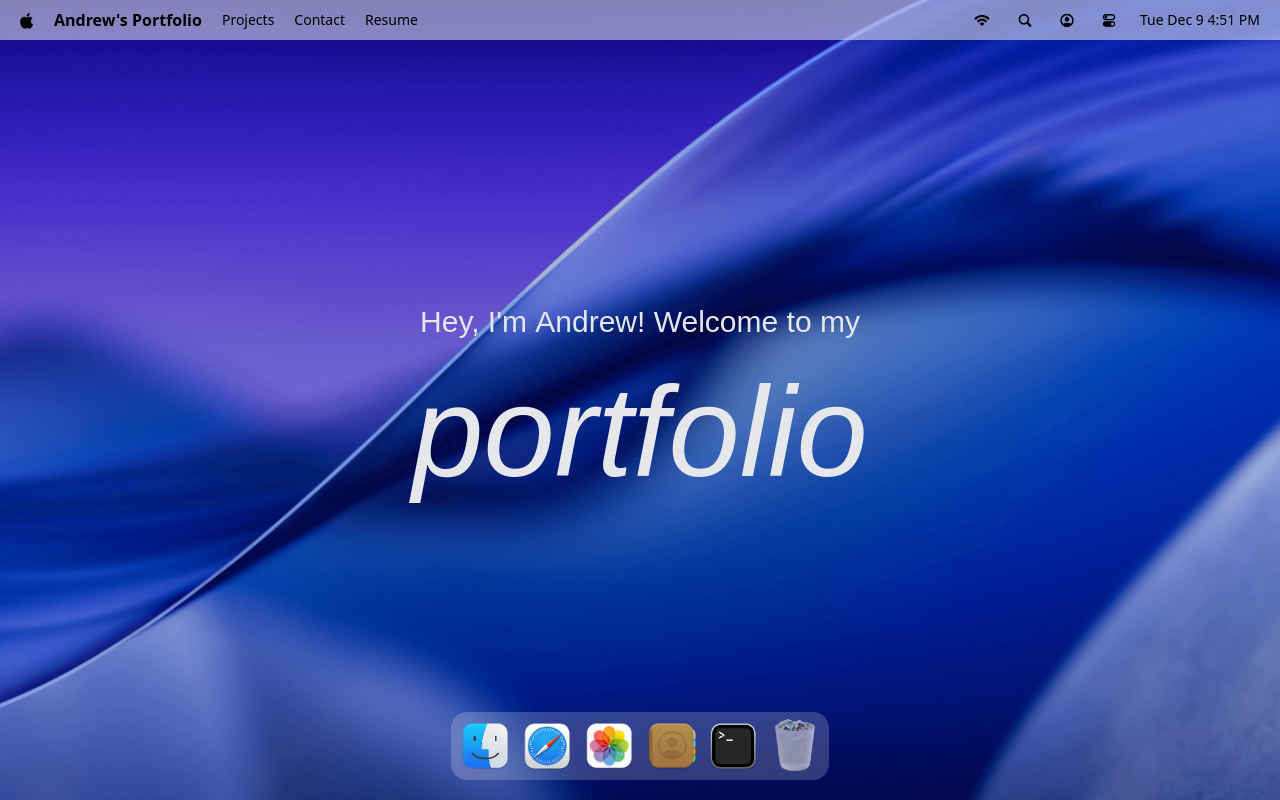
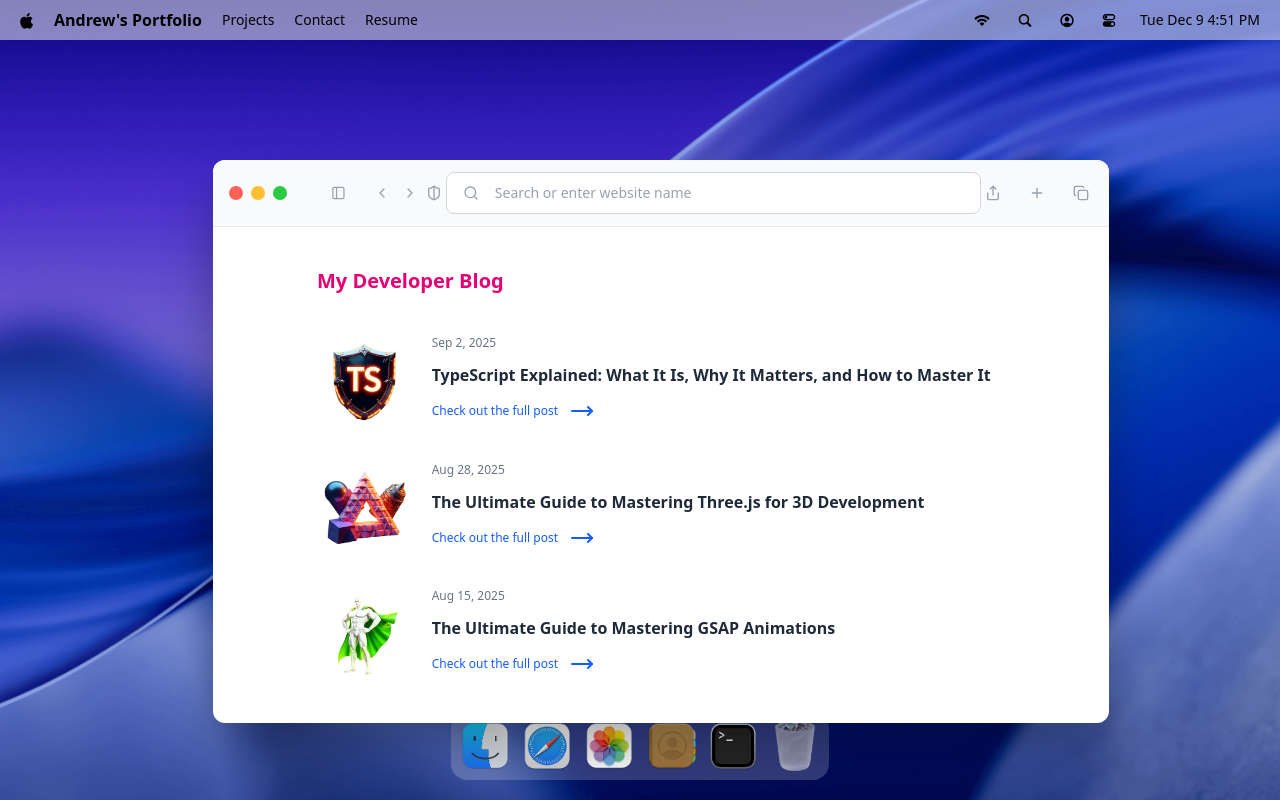
Before and after one commit to areddin409/macos_portfolio, a React (Vite) app: page / in a window 1280 px wide. Both pictures are taken after a click on the button 547 px from the left and 746 px from the top of the page. Built offline with nearby package versions, Linux system fonts and the light colour scheme; a web font is replaced by a local one.

Commit message:
feat: Add Safari component and integrate it into the App layout

```diff
--- a/src/App.jsx
+++ b/src/App.jsx
@@ -4,7 +4,7 @@
 import { useGSAP } from "@gsap/react";
 
 import { Dock, Navbar, Welcome } from "@/components";
-import { Terminal } from "./windows";
+import { Safari, Terminal } from "./windows";
 
 gsap.registerPlugin(useGSAP, Draggable);
 
@@ -16,6 +16,7 @@
       <Dock />
 
       <Terminal />
+      <Safari />
     </main>
   );
 };
--- /dev/null
+++ b/src/windows/Safari.jsx
@@ -0,0 +1,75 @@
+import { WindowControls } from "@/components";
+import { blogPosts } from "@/constants";
+import WindowWrapper from "@/hoc/WindowWrapper";
+import {
+  ChevronLeft,
+  ChevronRight,
+  Copy,
+  MoveRight,
+  PanelLeft,
+  Plus,
+  Search,
+  Share,
+  ShieldHalf,
+} from "lucide-react";
+
+const Safari = () => {
+  return (
+    <>
+      <div id="window-header">
+        <WindowControls target={"safari"} />
+
+        <PanelLeft className="ml-10 icon" />
+        <div className="flex items-center gap-1 ml-5">
+          <ChevronLeft className="icon" />
+          <ChevronRight className="icon" />
+        </div>
+
+        <div className="flex-1 flex-center gap-3">
+          <ShieldHalf className="icon" />
+        </div>
+
+        <div className="search">
+          <Search className="icon" />
+
+          <input
+            type="text"
+            placeholder="Search or enter website name"
+            className="flex-1"
+          />
+        </div>
+
+        <div className="flex items-center gap-5">
+          <Share className="icon" />
+          <Plus className="icon" />
+          <Copy className="icon" />
+        </div>
+      </div>
+
+      <div className="blog">
+        <h2>My Developer Blog</h2>
+
+        <div className="space-y-8">
+          {blogPosts.map(({ id, title, link, image, date }) => (
+            <div key={id} className="blog-post">
+              <div className="col-span-2">
+                <img src={image} alt={title} />
+              </div>
+              <div className="content">
+                <p>{date}</p>
+                <h3>{title}</h3>
+                <a href={link} target="_blank" rel="noopener noreferrer">
+                  Check out the full post <MoveRight className="icon-hover" />
+                </a>
+              </div>
+            </div>
+          ))}
+        </div>
+      </div>
+    </>
+  );
+};
+
+const SafariWindow = WindowWrapper(Safari, "safari");
+
+export default SafariWindow;
--- a/src/windows/index.js
+++ b/src/windows/index.js
@@ -1,3 +1,4 @@
 import Terminal from "@/windows/Terminal";
+import Safari from "@/windows/Safari";
 
-export { Terminal };
+export { Terminal, Safari };
```
